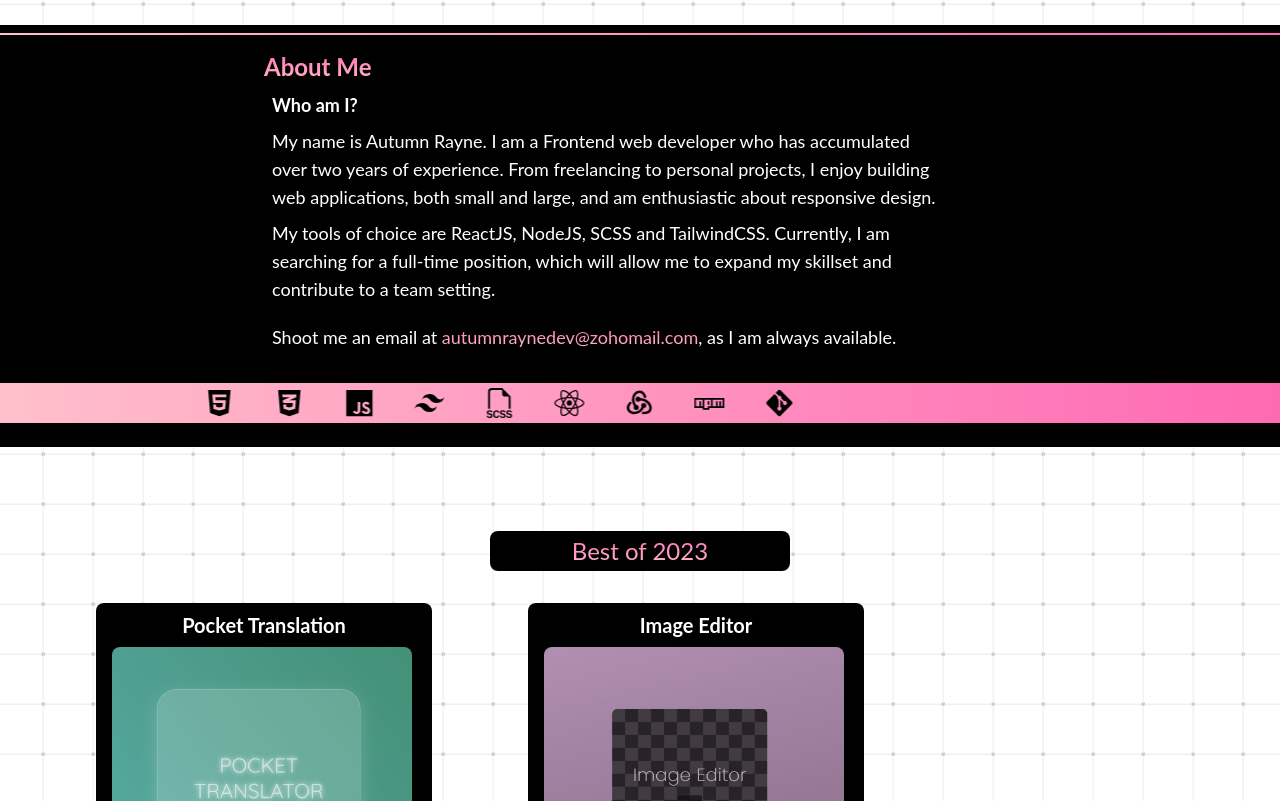
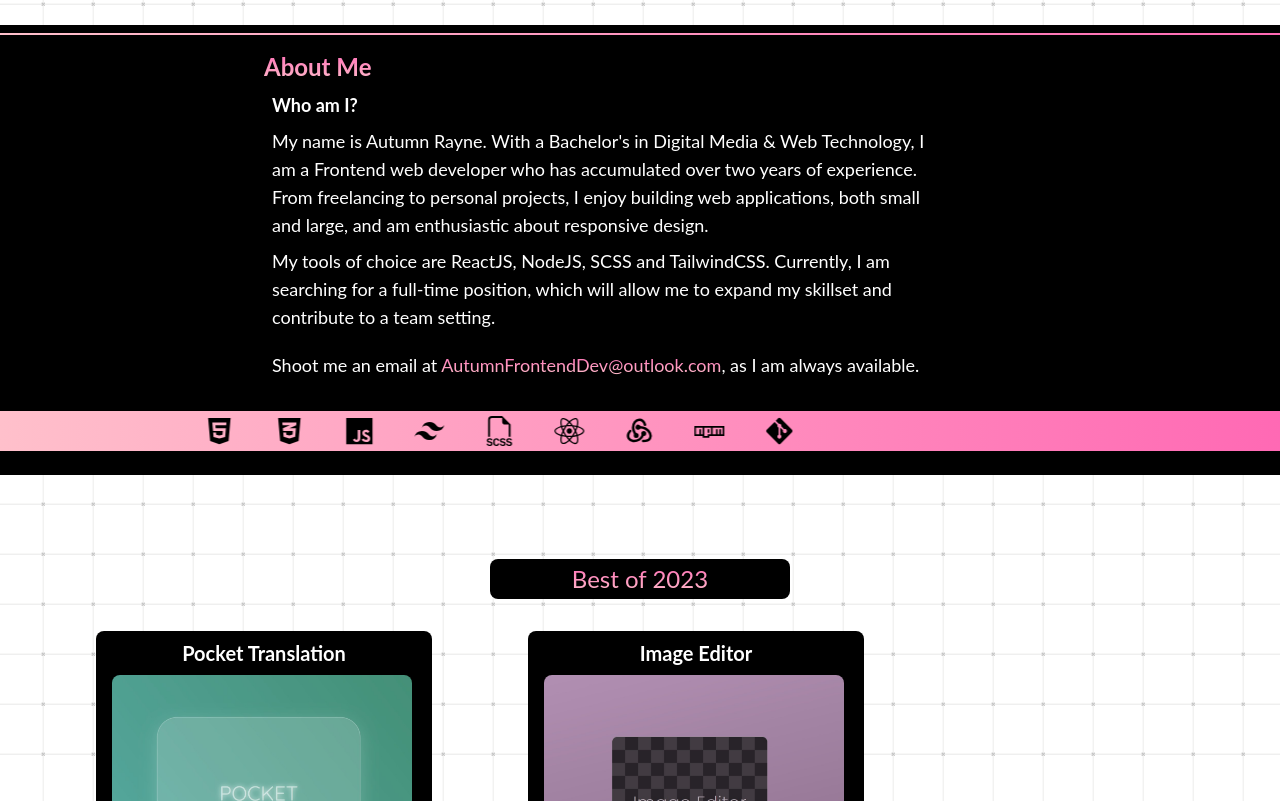
Before and after one commit to AutumnDevelops/AutumnFrontend, a React (Create React App) app: page / in a window 1280 px wide. Shown: the part 839-1640 px from the top of the page. Built offline with nearby package versions, Linux system fonts and the light colour scheme.

Commit message:
routine update | fixed pdf issue

```diff
--- a/src/scenes/About/About.jsx
+++ b/src/scenes/About/About.jsx
@@ -19,10 +19,10 @@ const About = () => {
             <h2 className="m-2 text-2xl font-bold" style={{ background: "-webkit-linear-gradient(hotpink, pink)", WebkitBackgroundClip: 'text', WebkitTextFillColor: 'transparent' }}>About Me</h2>
             <div className="text-white text-lg w-[90%] m-2">
               <p className = "font-bold m-2">Who am I?</p>
-              <p className = "m-2">My name is Autumn Rayne. I am a Frontend web developer who has accumulated over two years of experience. From freelancing to personal projects, I enjoy building web applications, both small and large, and am enthusiastic about responsive design.</p>
+              <p className = "m-2">My name is Autumn Rayne. With a Bachelor's in Digital Media & Web Technology, I am a Frontend web developer who has accumulated over two years of experience. From freelancing to personal projects, I enjoy building web applications, both small and large, and am enthusiastic about responsive design.</p>
               <p className = "m-2">My tools of choice are ReactJS, NodeJS, SCSS and TailwindCSS. Currently, I am searching for a full-time position, which will allow me to expand my skillset and contribute to a team setting. </p>
               <p className = "m-2 mt-5">
-              Shoot me an email at <span style={{ background: "-webkit-linear-gradient(hotpink, pink)", WebkitBackgroundClip: 'text', WebkitTextFillColor: 'transparent' }}>autumnraynedev@zohomail.com</span>, as I am always available.
+              Shoot me an email at <span style={{ background: "-webkit-linear-gradient(hotpink, pink)", WebkitBackgroundClip: 'text', WebkitTextFillColor: 'transparent' }}>AutumnFrontendDev@outlook.com</span>, as I am always available.
               </p>
             </div>
     </div>
--- a/src/scenes/Email.jsx
+++ b/src/scenes/Email.jsx
@@ -5,7 +5,7 @@ const Email = () => {
     <div className = "w-[100vw] mx-2 flex flex-col my-6 bg-black overflow-hidden items-center" id = "email">
         <div className="h-[2px] w-full my-2" style={{ background: "linear-gradient(to left, hotpink, pink)" }} />
         <h1 className="text-1xl font-bold sm:text-4xl font-200 text-white flex items-center justify-center" style={{ background: "-webkit-linear-gradient(hotpink, pink)", WebkitBackgroundClip: 'text', WebkitTextFillColor: 'transparent'}}>Let's Chat!</h1>
-        <p className= "text-white text-md w-full flex items-center justify-center">Get in touch with me directly at autumnraynedev@zohomail.com</p>
+        <p className= "text-white text-md w-full flex items-center justify-center">Get in touch with me directly at AutumnFrontendDev@outlook.com</p>
         <div>
           <Email_Form />
         </div>
--- a/src/scenes/Header.jsx
+++ b/src/scenes/Header.jsx
@@ -1,5 +1,5 @@
 import React from 'react'
-
+import Resume from "./Resume_2024.pdf"
 const Header = () => {
 
   return (
@@ -12,7 +12,7 @@ const Header = () => {
       </div>
           <h2 className = "bg-black p-2 my-3 rounded-lg text-white text-1xl sm:text-2xl">Frontend Web Developer</h2>
           <div className = "flex w-full sm:w-1/5 justify-center my-3">
-            <a className = "bg-black p-2 mx-2 rounded-lg text-white text-md sm:text-xl hover:bg-[#FF6FB5]" href = "./RESUME_2024.pdf" download target = "_blank">Resume</a>
+            <a className = "bg-black p-2 mx-2 rounded-lg text-white text-md sm:text-xl hover:bg-[#FF6FB5]" href = {Resume} download target = "_blank">Resume</a>
             <button className = "bg-black p-2 mx-2 rounded-lg text-white text-md sm:text-xl hover:bg-[#FF6FB5]">
             <a href="#projects_r">Projects</a>
             </button>
```
Also changed, not shown: 1 other file (tests, documents, lock files or other folders).
